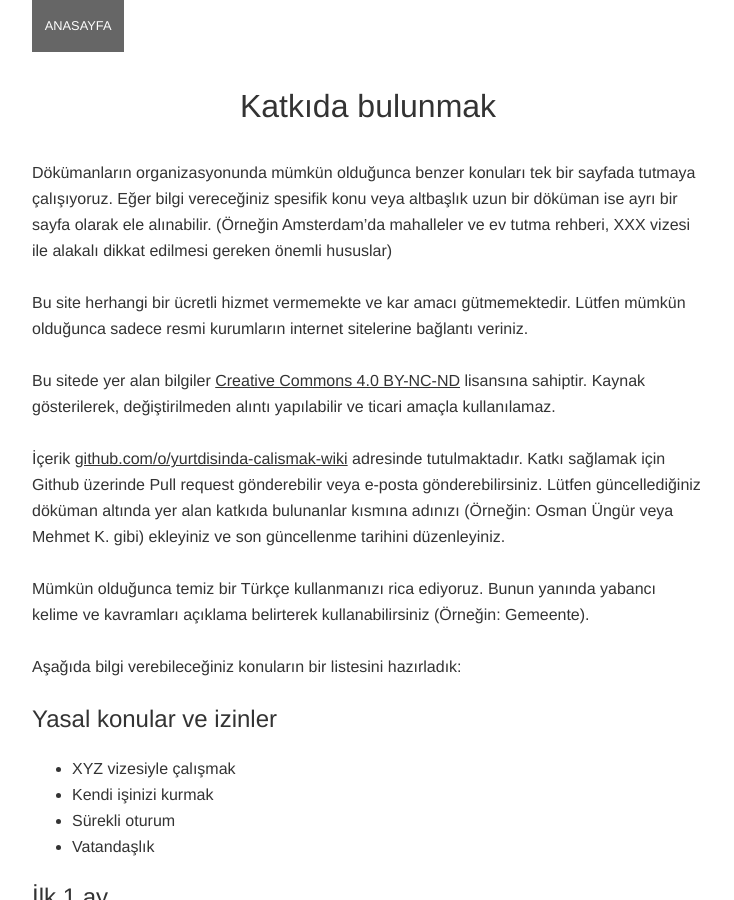
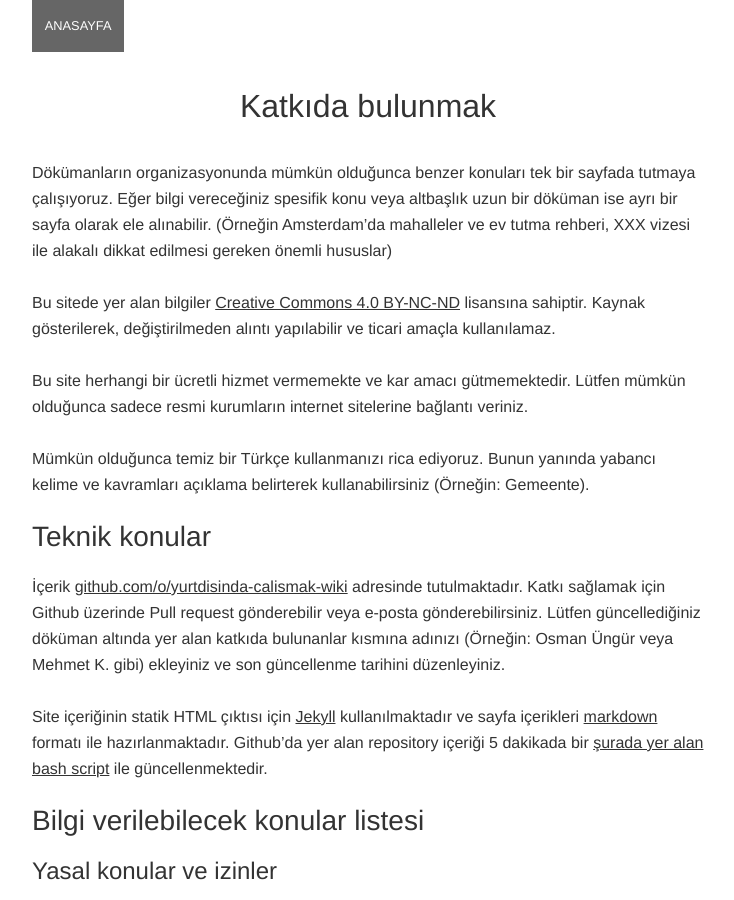
Before and after one commit to o/yurtdisinda-calismak-wiki, a Jekyll site: the page built from katkida-bulunmak.md, in a window 1280 px wide and 900 px high. Shown: the whole window, without its empty margins (272-1006 px from the left). Built offline with Jekyll 4.4.1, drawn with Linux system fonts in a browser that asks for light colours.

Commit message:
Format duzenlemeleri yapildi

```diff
--- a/katkida-bulunmak.md
+++ b/katkida-bulunmak.md
@@ -11,21 +11,27 @@ Dökümanların organizasyonunda mümkün olduğunca benzer konuları tek bir sa
 Eğer bilgi vereceğiniz spesifik konu veya altbaşlık uzun bir döküman ise ayrı bir sayfa olarak ele alınabilir.
 (Örneğin Amsterdam'da mahalleler ve ev tutma rehberi, XXX vizesi ile alakalı dikkat edilmesi gereken önemli hususlar)
 
+Bu sitede yer alan bilgiler [Creative Commons 4.0 BY-NC-ND](https://creativecommons.org/licenses/by-nc-nd/4.0/)
+lisansına sahiptir. Kaynak gösterilerek, değiştirilmeden alıntı yapılabilir ve ticari amaçla kullanılamaz.
+
 Bu site herhangi bir ücretli hizmet vermemekte ve kar amacı gütmemektedir. Lütfen mümkün olduğunca sadece resmi
 kurumların internet sitelerine bağlantı veriniz.
 
-Bu sitede yer alan bilgiler [Creative Commons 4.0 BY-NC-ND](https://creativecommons.org/licenses/by-nc-nd/4.0/)
-lisansına sahiptir. Kaynak gösterilerek, değiştirilmeden alıntı yapılabilir ve ticari amaçla kullanılamaz.
+Mümkün olduğunca temiz bir Türkçe kullanmanızı rica ediyoruz. Bunun yanında yabancı kelime ve kavramları açıklama
+belirterek kullanabilirsiniz (Örneğin: Gemeente).
+
+## Teknik konular
 
 İçerik [github.com/o/yurtdisinda-calismak-wiki](https://github.com/o/yurtdisinda-calismak-wiki) adresinde tutulmaktadır.
 Katkı sağlamak için Github üzerinde Pull request gönderebilir veya e-posta gönderebilirsiniz.
 Lütfen güncellediğiniz döküman altında yer alan katkıda bulunanlar kısmına adınızı (Örneğin: Osman Üngür
 veya Mehmet K. gibi) ekleyiniz ve son güncellenme tarihini düzenleyiniz.
 
-Mümkün olduğunca temiz bir Türkçe kullanmanızı rica ediyoruz. Bunun yanında yabancı kelime ve kavramları açıklama
-belirterek kullanabilirsiniz (Örneğin: Gemeente).
+Site içeriğinin statik HTML çıktısı için [Jekyll](https://jekyllrb.com) kullanılmaktadır ve sayfa içerikleri [markdown](https://daringfireball.net/projects/markdown/) formatı ile hazırlanmaktadır. Github'da yer alan repository içeriği
+5 dakikada bir [şurada yer alan bash script](https://github.com/o/yurtdisinda-calismak-wiki/blob/master/build-tools/release.sh)
+ile güncellenmektedir.
 
-Aşağıda bilgi verebileceğiniz konuların bir listesini hazırladık:
+## Bilgi verilebilecek konular listesi
 
 ### Yasal konular ve izinler
 * XYZ vizesiyle çalışmak
```
